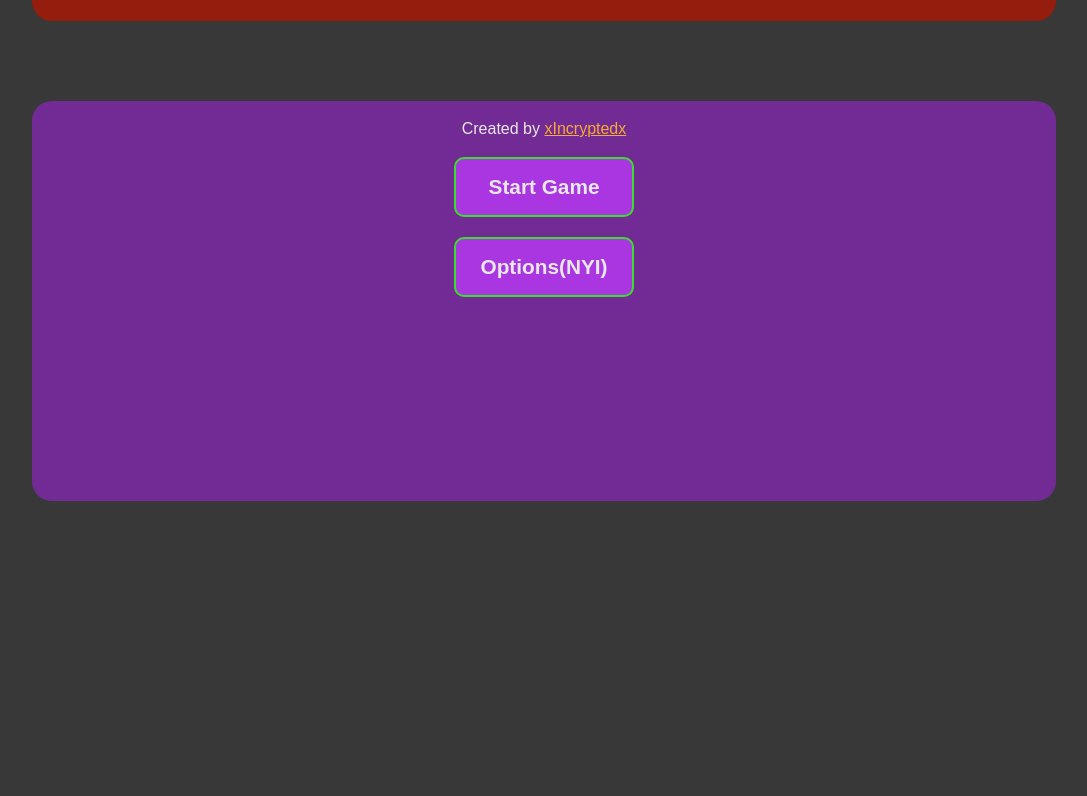
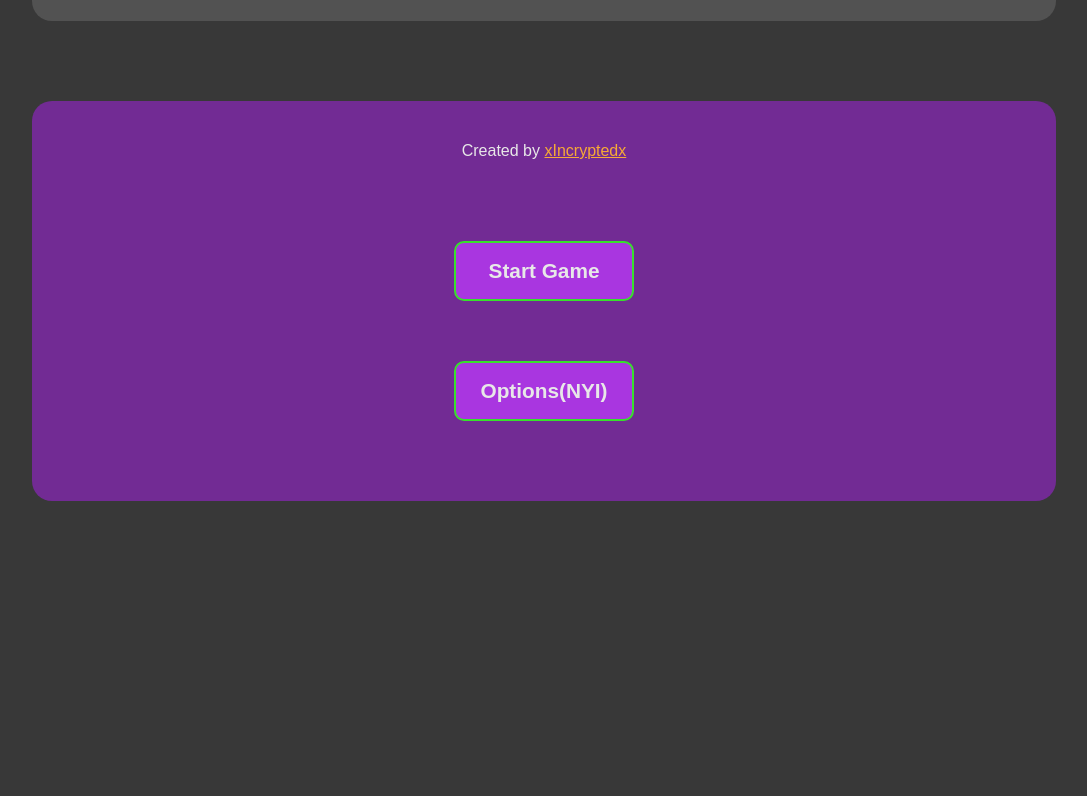
Before and after one commit to xincryptedx/battleship, a website built with webpack: page dist/index.html in a window 1280 px wide. Shown: the part 179-975 px from the top of the page, without its empty margins (96-1183 px from the left). Built offline with nearby package versions, Linux system fonts and the light colour scheme.

Commit message:
Change alignment of btns

```diff
--- a/src/style/style.css
+++ b/src/style/style.css
@@ -60,7 +60,7 @@ body {
 
   transition: transform 0.8s ease-in-out;
 
-  background-color: var(--colorB1);
+  background-color: var(--bg-color2);
   border-radius: 20px;
 }
 
@@ -69,6 +69,9 @@ body {
   justify-content: center;
   text-align: center;
   font-size: 5.5rem;
+  font-weight: bold;
+  text-shadow: 2px 2px 2px var(--colorB1);
+  color: var(--colorB2);
 }
 
 .title.shrink {
@@ -80,13 +83,13 @@ body {
   grid-row: 8 / 18;
 
   display: grid;
-  grid-template: repeat(3, 5% min-content) / 1fr;
+  grid-template: 5% 15% 5% 1fr 5% 1fr / 1fr;
   place-items: center;
   grid-template-areas:
     "."
     "credits"
     "."
-    "start"
+    "start-game"
     "."
     "options";
 
@@ -105,7 +108,12 @@ body {
 }
 
 .menu .start {
-  grid-area: start;
+  grid-area: start-game;
+}
+
+.menu .options {
+  grid-area: options;
+  align-self: start;
 }
 
 .menu .start-btn,
@@ -128,9 +136,6 @@ body {
   text-shadow: 2px 2px 1px var(--colorC), -2px -2px 1px var(--colorB2);
 }
 
-.menu .options {
-  grid-area: options;
-}
 /* #endregion */
 
 /* #region placement section */
```
